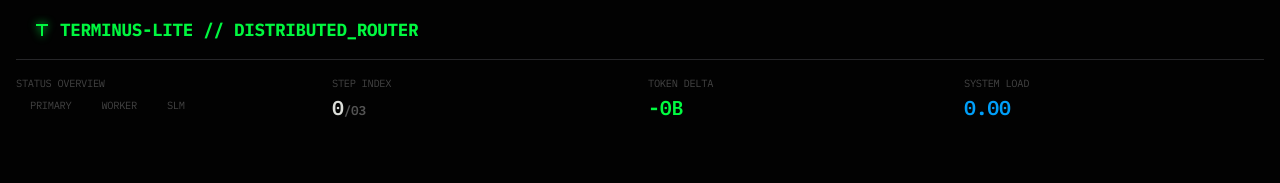
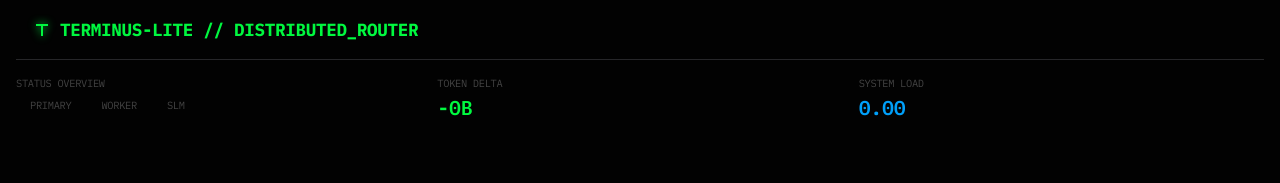
Before and after one commit to chuckabox/Terminus-Lite, a React (Vite) app in the folder frontend/: page / in a window 1280 px wide. Shown: the top 183 px of the page. Built offline with nearby package versions, Linux system fonts and the light colour scheme; no server answers.

Commit message:
feat: initialize frontend application with responsive terminal-inspired UI and core logic hooks

```diff
--- a/frontend/src/App.css
+++ b/frontend/src/App.css
@@ -90,7 +90,7 @@ header {
 
 .hud-metrics {
   display: grid;
-  grid-template-columns: repeat(4, 1fr);
+  grid-template-columns: repeat(3, 1fr);
   gap: 1rem;
   padding: 1rem 0;
   border-bottom: 1px solid var(--border-bright);
--- a/frontend/src/App.jsx
+++ b/frontend/src/App.jsx
@@ -176,12 +176,7 @@ function App() {
             </div>
           </div>
         </div>
-        <div className="metric-item">
-          <div className="metric-label">Step Index</div>
-          <div className="metric-value">
-            {results ? results.steps.length : '0'}<span style={{ color: 'var(--text-dim)', fontSize: '0.8rem' }}>/03</span>
-          </div>
-        </div>
+
         <div className="metric-item">
           <div className="metric-label">Token Delta</div>
           <div className="metric-value" style={{ color: 'var(--phosphor-green)' }}>
```
